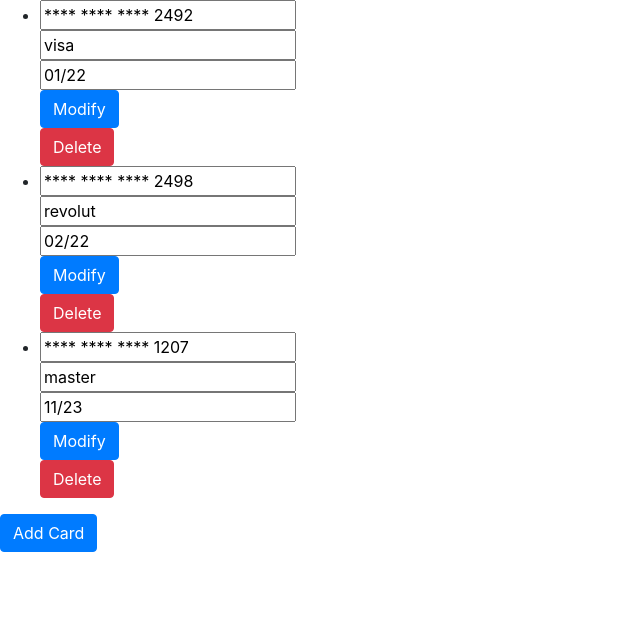
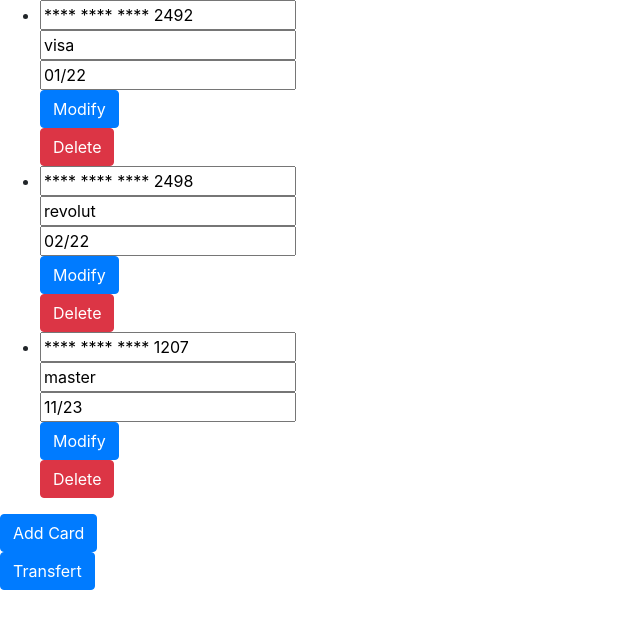
Before and after one commit to ValMnr/PumpKin, a React (Create React App) app: page / in a window 1280 px wide. Shown: the top 628 px of the page, without its empty margins (0-640 px from the left). Built offline with nearby package versions, Linux system fonts and the light colour scheme.

Commit message:
Add route of transfert page

```diff
--- a/src/App.js
+++ b/src/App.js
@@ -1,9 +1,14 @@
 import React from 'react';
 import './App.css';
+import { Button } from '../node_modules/reactstrap'
+
+import {BrowserRouter, Route, Link } from 'react-router-dom';
+
 //import Login from './Account/Login.js';
 //import Signup from './Account/Signup.js'
 import Card from './Card/Card.js'
 import Wallet from './Wallet/Wallet.js'
+import Transfert from './Transfert/Transfert';
 
 
 
@@ -15,11 +20,15 @@ function App() {
 
   return (
     <div className="">
+      <BrowserRouter>
       <header className="">
 
       </header>
 
-      <Wallet  />
+      <Route exact path="/" component={() =>  <Wallet  />}/>
+  <Route exact path="/" component={() => <Link to="/transfert"><Button color="primary" title="Transfer" name="transfert" >Transfert</Button></Link> }/>
+      <Route path="/transfert" component={() => <Transfert/>}/>
+    </BrowserRouter>
     </div>
   );
 }
```
